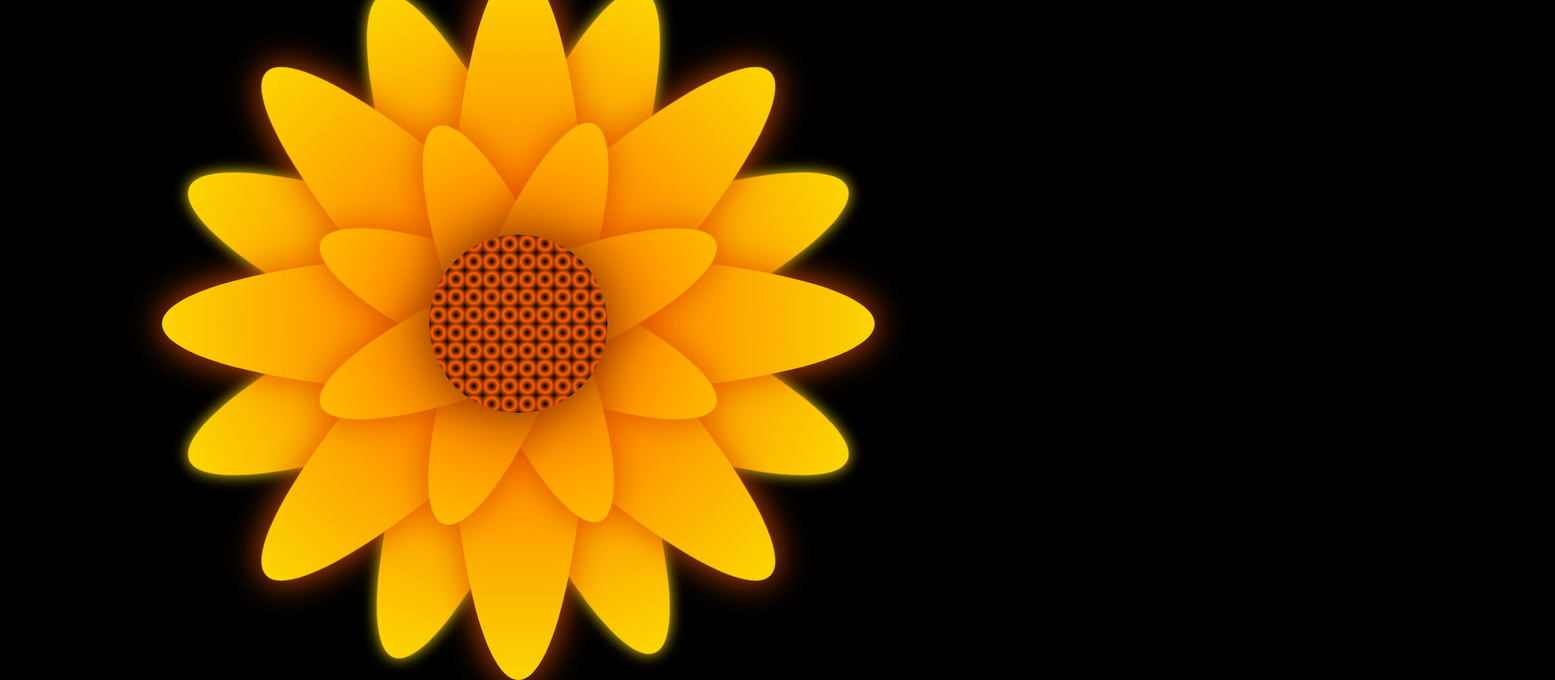
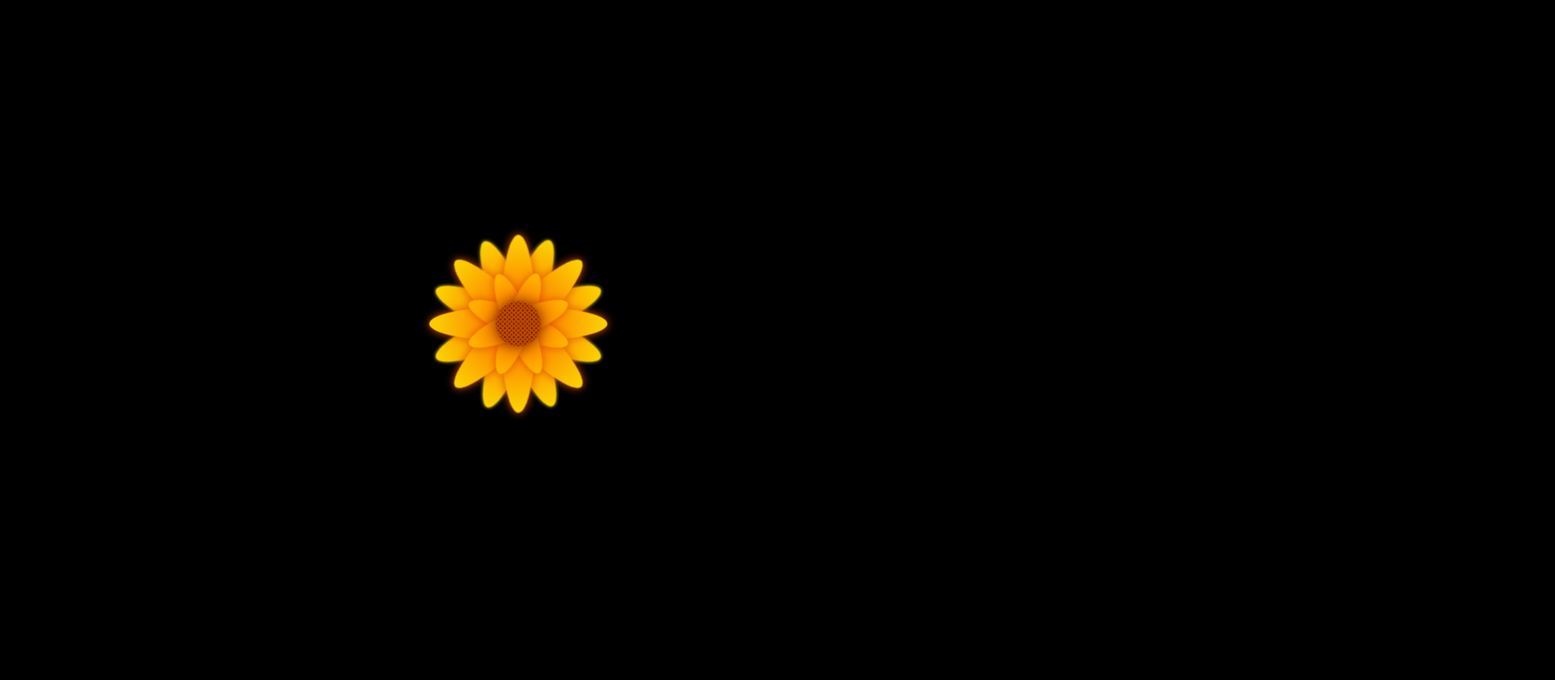
Before and after one commit to daniel24aaa/flores_amarillas, a plain HTML site: page docs/index.html in a window 1280 px wide. Shown: the top 840 px of the page at 81% size, 1920 px wide, since content can reach past the window. After the commit the page ends 800 px from the top, so only its background shows below. Drawn offline with Linux system fonts and the light colour scheme.

Commit message:
style.css

```diff
--- a/docs/style.css
+++ b/docs/style.css
@@ -6,8 +6,6 @@ body {
   display: flex;
   align-items: center; /* Centra verticalmente los elementos en el cuerpo */
   justify-content: center; /* Centra horizontalmente los elementos en el cuerpo */
-  transform: scale(4.0); /* Cambia el valor para ajustar el nivel de zoom */
-  transform-origin: center;
 }
 .flower {
   height: 200px;
```
